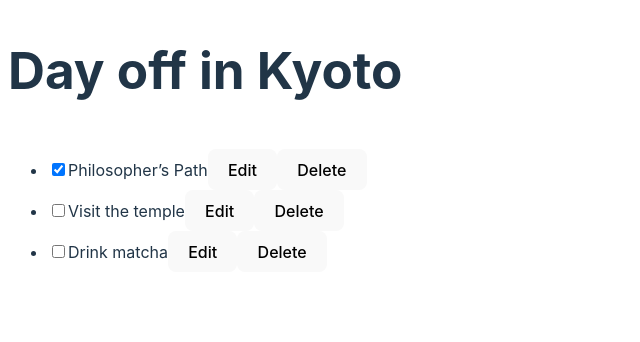
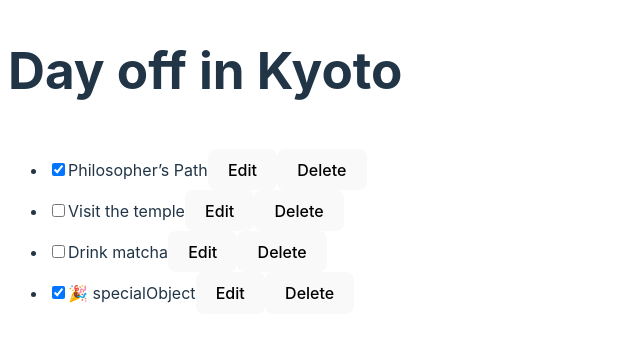
Before and after one commit to zzinLee/react-playground, a React (Vite) app: page / in a window 1280 px wide. Shown: the top 342 px of the page, without its empty margins (0-640 px from the left). Built offline with nearby package versions, Linux system fonts and the light colour scheme.

Commit message:
Use Reducer with React memo : literal object 또는 변수로 주는 객체는 memo가 무의미하다

```diff
--- a/src/App.jsx
+++ b/src/App.jsx
@@ -1,6 +1,8 @@
 import StateComponent from "./StateComponent";
 
 function App() {
+  console.log("📱 App Render");
+
   return <StateComponent />;
 }
 
--- a/src/TaskList/index.jsx
+++ b/src/TaskList/index.jsx
@@ -1,17 +1,31 @@
-import { useState } from "react";
+import { useState, memo } from "react";
 import { useTask, useTaskDispatch } from "../context/tasksContext";
+
+const MemoizedTask = memo(Task);
 
 export default function TaskList() {
   console.log("✨ TaskList render");
   const tasks = useTask();
 
+  //임의의 object를 줘보자. 실행할 떄 마다 재할당될 것이다.
+  const specialObject = {
+    text: "🎉 specialObject",
+    done: true,
+    id: "1004",
+  };
+
   return (
     <ul>
       {tasks.map((task) => (
         <li key={task.id}>
-          <Task task={task} />
+          {/* <Task task={task} /> */}
+          <MemoizedTask task={task} />
         </li>
       ))}
+      {/** 따라서 하단의 컴포넌트는 memo를 하는 의미가 없다. */}
+      <li>
+        <MemoizedTask task={specialObject} />
+      </li>
     </ul>
   );
 }
```
